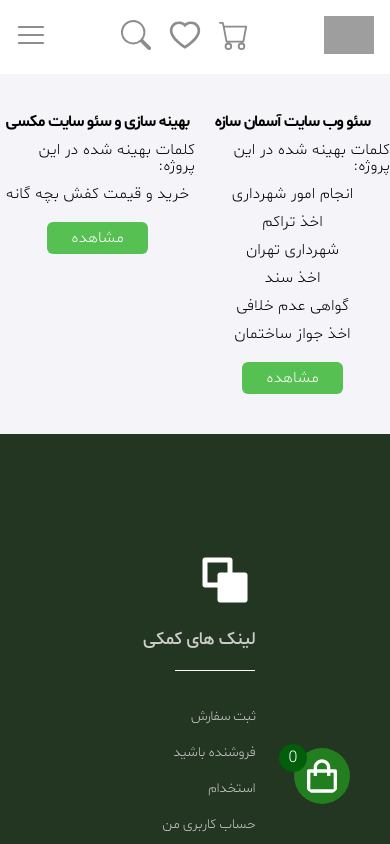
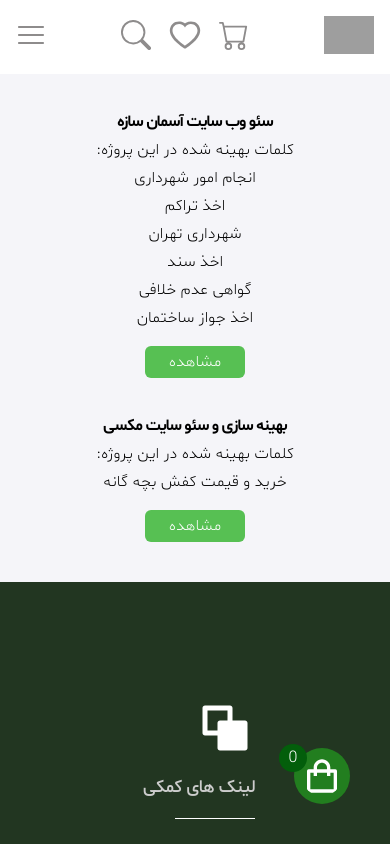
Before and after one commit to Ebadi1382/nahalIt, a React (Create React App) app: page /Seo in a window 390 px wide. Shown: the top 844 px of the page. Built offline with nearby package versions, Linux system fonts and the light colour scheme; grey boxes are pictures that could not be loaded.

Commit message:
responsive seo page

```diff
--- a/src/page/Seo/Seo.js
+++ b/src/page/Seo/Seo.js
@@ -15,7 +15,7 @@ const Seo = () => {
           <ResponseHeader />
         </div>
       </header>
-      <div className="flex items-start justify-around bg-[#f5f5f9] mt-1 pb-10 pt-10">
+      <div className="flex flex-wrap gap-y-10 items-start justify-around bg-[#f5f5f9] mt-1 pb-10 pt-10">
         <div className="flex flex-col items-center justify-center gap-3">
           <p className="font-[shabnamBold] tracking-tighter">سئو وب سایت آسمان سازه</p>
           <p>کلمات بهینه شده در این پروژه: </p>
```
